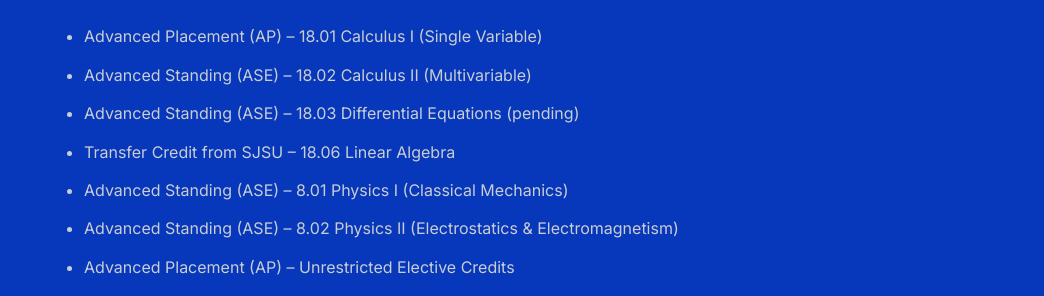
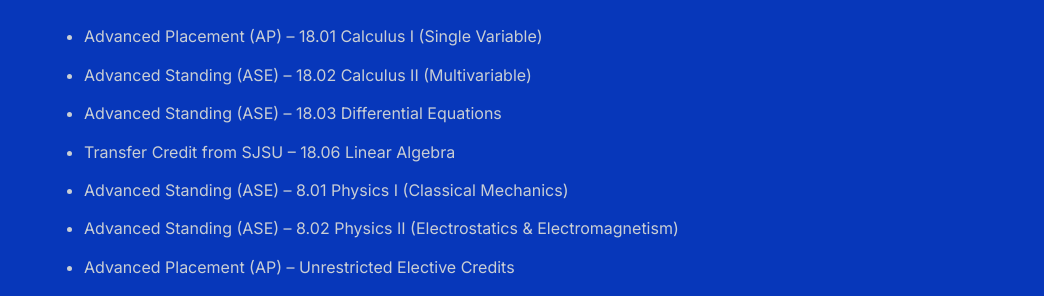
Before and after one commit to shihankanungo/shihankanungo.github.io, a Jekyll site: the page built from courses.md, in a window 1280 px wide and 900 px high, scrolled down 915 px. Shown: the part 157-453 px from the top of the window, without its empty margins (236-1280 px from the left). Built offline with Jekyll 4.4.1, drawn with Linux system fonts in a browser that asks for light colours.

Commit message:
Update courses.md

```diff
--- a/courses.md
+++ b/courses.md
@@ -36,7 +36,7 @@
 
 - Advanced Placement (AP) -- 18.01	Calculus I (Single Variable)
 - Advanced Standing (ASE) -- 18.02	Calculus II (Multivariable)
-- Advanced Standing (ASE) -- 18.03  Differential Equations (pending)
+- Advanced Standing (ASE) -- 18.03  Differential Equations
 - Transfer Credit from SJSU  -- 18.06  Linear Algebra
 - Advanced Standing (ASE) --  8.01  Physics I (Classical Mechanics)
 - Advanced Standing (ASE) --  8.02  Physics II (Electrostatics & Electromagnetism)
```
